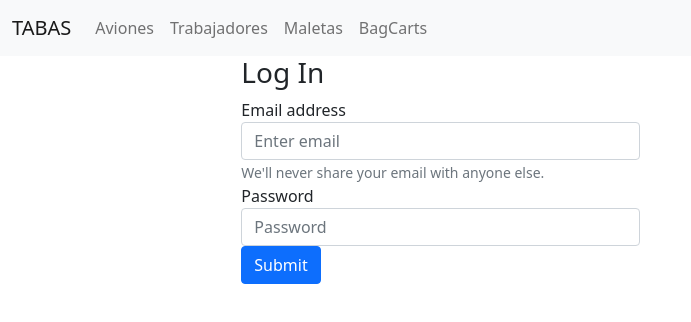
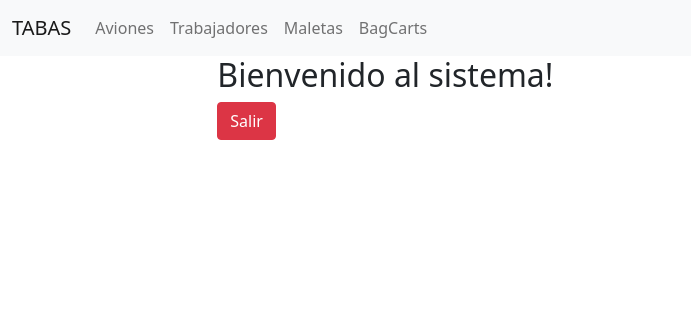
Before and after one commit to itcr3442/CE3101-Tabas, an Angular app in the folder web/: page / in a window 1280 px wide. Shown: the top 322 px of the page, without its empty margins (0-691 px from the left). Built offline with nearby package versions, Linux system fonts and the light colour scheme; sample sign-in values are in the browser's storage.

Commit message:
Componente login chaneado para que sea bomnito y tenga sentido, además ya se puede uno desloggear

```diff
--- a/web/src/app/components/login/login.component.css
+++ b/web/src/app/components/login/login.component.css
@@ -0,0 +1,5 @@
+p{
+    font-weight: bold;
+    text-align: left;
+    color: #f10b0b;
+}
--- a/web/src/app/components/login/login.component.html
+++ b/web/src/app/components/login/login.component.html
@@ -1,21 +1,33 @@
+<ng-container *ngTemplateOutlet="this.logged ? logoutBlock : loginBlock">
+</ng-container>
+
 <div class="container">
 
     <div class="col-md-6 col-md-offset-3 loginBox">
+        <ng-template #loginBlock>
             <h3>Log In</h3>
             <form [formGroup]="loginForm" (ngSubmit)="onSubmit()">
-            <div class="form-group">
-                <label for="exampleInputEmail1">Email address</label>
+                <div class="mb-3 form-group">
+                    <label for="exampleInputEmail1">Cédula</label>
                     <input type="email" formControlName="id" class="form-control" aria-describedby="emailHelp"
-                    placeholder="Enter email">
-                <small id="emailHelp" class="form-text text-muted">We'll never share your email with anyone
-                    else.</small>
+                        placeholder="Ingrese su cédula">
                 </div>
-            <div class="form-group">
-                <label for="exampleInputPassword1">Password</label>
-                <input type="password" formControlName="password" class="form-control" placeholder="Password">
+                <div class="mb-3 form-group">
+                    <label for="exampleInputPassword1">Contraseña</label>
+                    <input type="password" formControlName="password" class="form-control" placeholder="Contraseña">
                 </div>
-            <button type="submit" class="btn btn-primary">Submit</button>
+                <ng-container *ngIf="this.message">
+                    <p>
+                        {{this.message}}
+                    </p>
+                </ng-container>
+                <button type="submit" class="btn btn-primary">Ingresar</button>
             </form>
+        </ng-template>
+        <ng-template #logoutBlock>
+            <h2>Bienvenido al sistema!</h2>
+            <button type="submit" (click)="logout()" class="btn btn-danger">Salir</button>
+        </ng-template>
 
     </div>
 </div>
--- a/web/src/app/components/login/login.component.ts
+++ b/web/src/app/components/login/login.component.ts
@@ -14,18 +14,20 @@ export class LoginComponent implements OnInit {
     id: new FormControl('', [Validators.required, Validators.pattern('[0-9]*')]),
     password: new FormControl('', [Validators.required])
   })
-  message!: string;
-  public loginError!: String;
+  message: string = ""
   bcrypt = require('bcryptjs');
   salt = this.bcrypt.genSaltSync(10);
-
+  logged: boolean;
   constructor(
     private router: Router,
     private authService: AuthService,
     private repo: RepositoryService
-  ) { }
+  ) {
+    this.logged = authService.isLoggedIn()
+  }
 
   ngOnInit(): void {
+    this.logged = this.authService.isLoggedIn()
   }
 
   get id() {
@@ -34,6 +36,11 @@ export class LoginComponent implements OnInit {
 
   get password() {
     return this.loginForm.controls['password'].value
+  }
+
+  logout() {
+    this.authService.logout()
+    this.logged = false
   }
 
   onSubmit() {
@@ -52,13 +59,19 @@ export class LoginComponent implements OnInit {
             console.log("Login successful");
             localStorage.setItem('isLoggedIn', "true");
             localStorage.setItem('token', JSON.stringify({ "id": this.id, "password": this.password }));
+            this.logged = true
+            this.message = ""
+
           }
           else {
-            this.loginError = "Please check your userid and password";
+            this.message = "Cédula o contraseña incorrectos";
           }
         }
         )
 
     }
+    else {
+      this.message = "Por favor verifique que ingreso ambos campos y su cédula solo contiene dígitos";
+    }
   }
 }
--- a/web/src/app/guards/auth.guard.ts
+++ b/web/src/app/guards/auth.guard.ts
@@ -1,27 +1,19 @@
 import { Injectable } from '@angular/core';
 import { ActivatedRouteSnapshot, RouterStateSnapshot, CanActivate, Router } from '@angular/router';
+import { AuthService } from '../services/auth.service';
 
 @Injectable({
   providedIn: 'root'
 })
 export class AuthGuard implements CanActivate {
-  constructor(private router: Router) { }
+  constructor(private router: Router, private authService: AuthService) { }
   canActivate(route: ActivatedRouteSnapshot, state: RouterStateSnapshot): boolean {
-    if (this.isLoggedIn()) {
+    if (this.authService.isLoggedIn()) {
       return true
     }
     // navigate to login page as user is not authenticated
     this.router.navigate(['/']);
     return false;
   }
-  public isLoggedIn(): boolean {
-    let status = false;
-    if (localStorage.getItem('isLoggedIn') == "true") {
-      status = true;
-    }
-    else {
-      status = false;
-    }
-    return status;
-  }
+
 }
--- a/web/src/app/services/auth.service.ts
+++ b/web/src/app/services/auth.service.ts
@@ -5,8 +5,16 @@ import { Injectable } from '@angular/core';
 })
 export class AuthService {
   constructor() { }
-  logout(): void {
+  public logout(): void {
     localStorage.setItem('isLoggedIn', 'false');
     localStorage.removeItem('token');
   }
+  public isLoggedIn(): boolean {
+    if (localStorage.getItem('isLoggedIn') == "true") {
+      return true;
+    }
+    else {
+      return false;
+    }
+  }
 }
```
Lines whose indentation alone changed are shown as unchanged.
